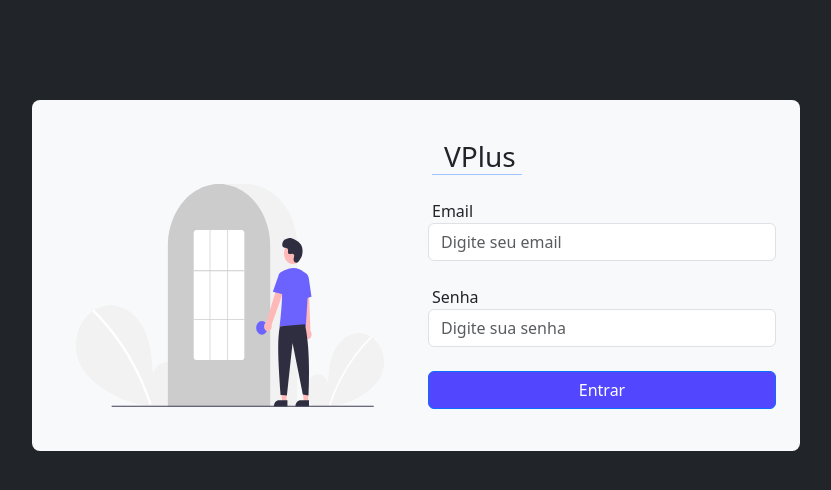
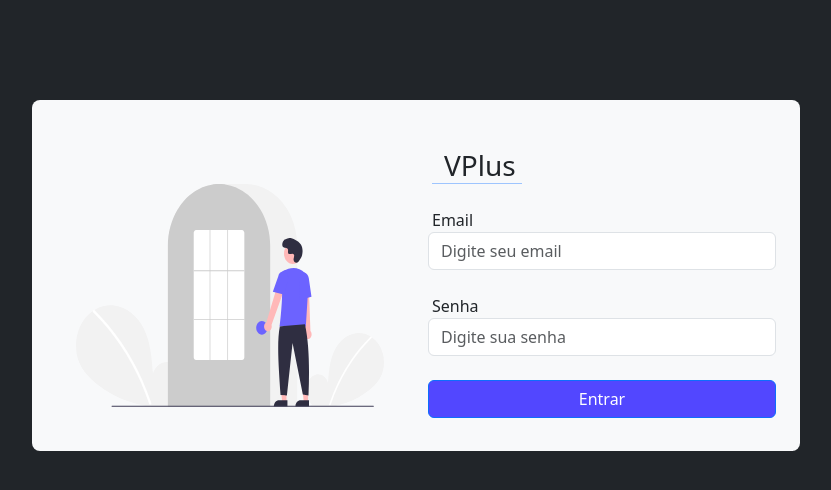
Before and after one commit to alyssongab/vendaplus, a PHP site: page /vendaplus/login in a window 1280 px wide. Shown: the top 490 px of the page, without its empty margins (224-1055 px from the left). Run offline with PHP 8.4, Linux system fonts and the light colour scheme.

Commit message:
fix: corrige display do login

```diff
--- a/app/db/Conexao.php
+++ b/app/db/Conexao.php
@@ -60,7 +60,6 @@ class Conexao{
         }
         catch(PDOException $e){
             die('Erro: '.$e->getMessage());
-            return null;
         }
     }
 
--- a/app/view/login.php
+++ b/app/view/login.php
@@ -89,7 +89,7 @@
                     <img src="app/assets/login.svg" alt="login-illustration">
                 </div>
             </div>
-            <div id="img-container" class="col-md-6 text-center">
+            <div id="img-container" class="col-md-6 d-flex flex-column justify-content-center text-center">
                 <!-- titulo -->
                 <div id="login-box" class="text-start px-3 row mt-3">
                     <h3 class="border-bottom border-primary-subtle">VPlus</h1>
```
